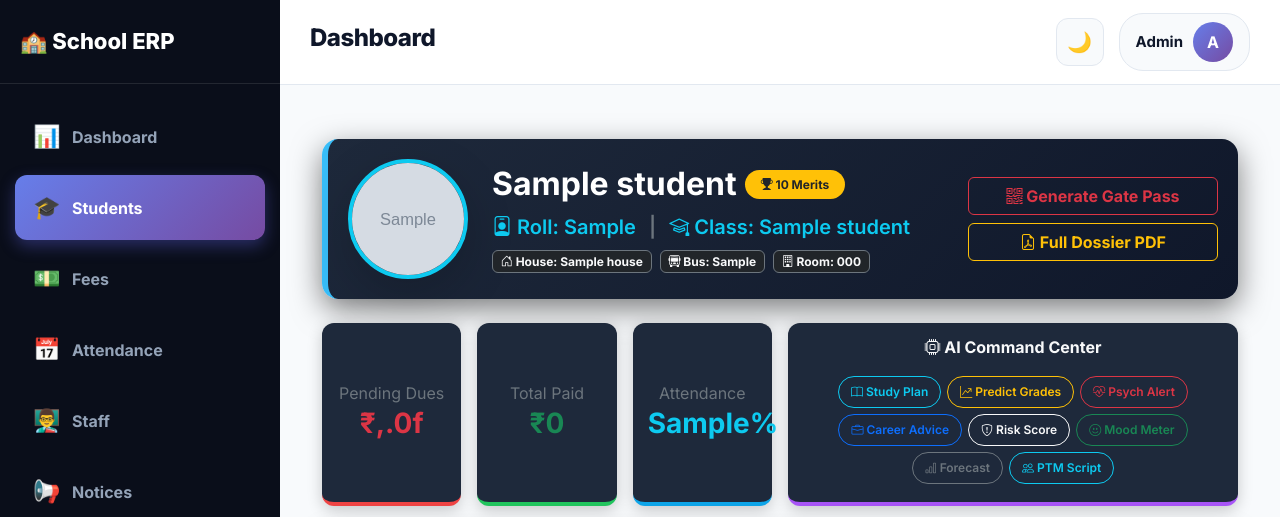
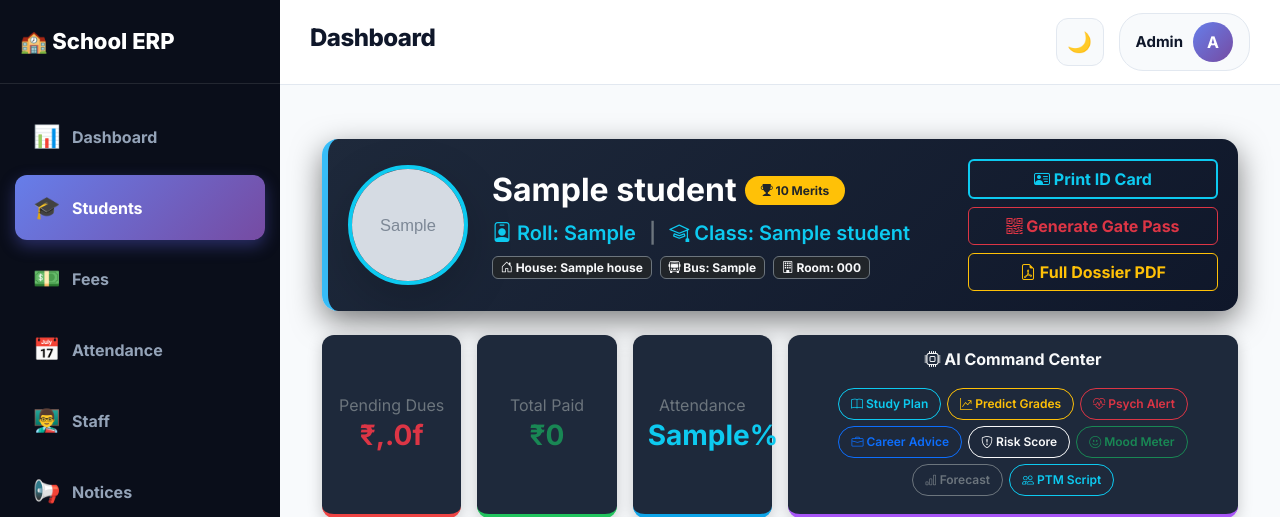
Before and after one commit to amankum500-max/School-mangement-, a Flask app: template templates/students/student_profile.html in a window 1280 px wide. Shown: the top 517 px of the page. Run offline with Flask 3, Linux system fonts and the light colour scheme; the template is opened without the code that fills it: most values are stand-ins (such as "Sample title", 1, 10 or a date in 2020); grey boxes marked "Sample" are stand-in pictures.

Commit message:
Update student_profile.html

```diff
--- a/templates/students/student_profile.html
+++ b/templates/students/student_profile.html
@@ -105,6 +105,10 @@
             </div>
         </div>
         <div class="d-flex flex-column gap-2 w-100" style="max-width: 250px;">
+            <!-- ID Card Button -->
+<a href="{{ url_for('student_id_card', roll_no=student.roll_no) }}" target="_blank" class="btn btn-outline-info fw-bold w-100" style="border-width: 2px;">
+    <i class="bi bi-person-vcard"></i> Print ID Card
+</a>
             <button class="btn btn-outline-danger fw-bold w-100" onclick="generateGatePass('{{ student.roll_no }}')"><i class="bi bi-qr-code"></i> Generate Gate Pass</button>
             <a href="/student/dossier/pdf/{{ student.roll_no }}" class="btn btn-outline-warning fw-bold w-100"><i class="bi bi-file-earmark-pdf"></i> Full Dossier PDF</a>
         </div>
```
